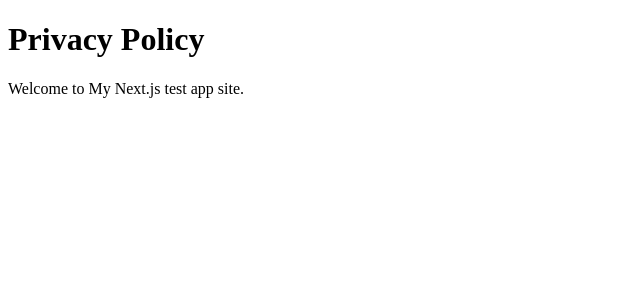
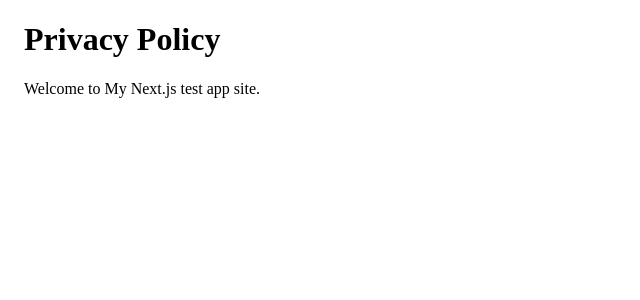
Before and after one commit to mi-os/nextjs-test2, a Next.js app: page /legal/privacy-policy in a window 1280 px wide. Shown: the top 300 px of the page, without its empty margins (0-640 px from the left). Built offline with nearby package versions, Linux system fonts and the light colour scheme.

Commit message:
add layout.module.css

```diff
--- a/components/layout.js
+++ b/components/layout.js
@@ -1,5 +1,5 @@
-function Layout({ children }) {
-    return <div>{children}</div>
+import styles from './layout.module.css'
+
+export default function Layout({ children }) {
+    return <div className={styles.container}>{children}</div>
 }
-
-export default Layout
```
